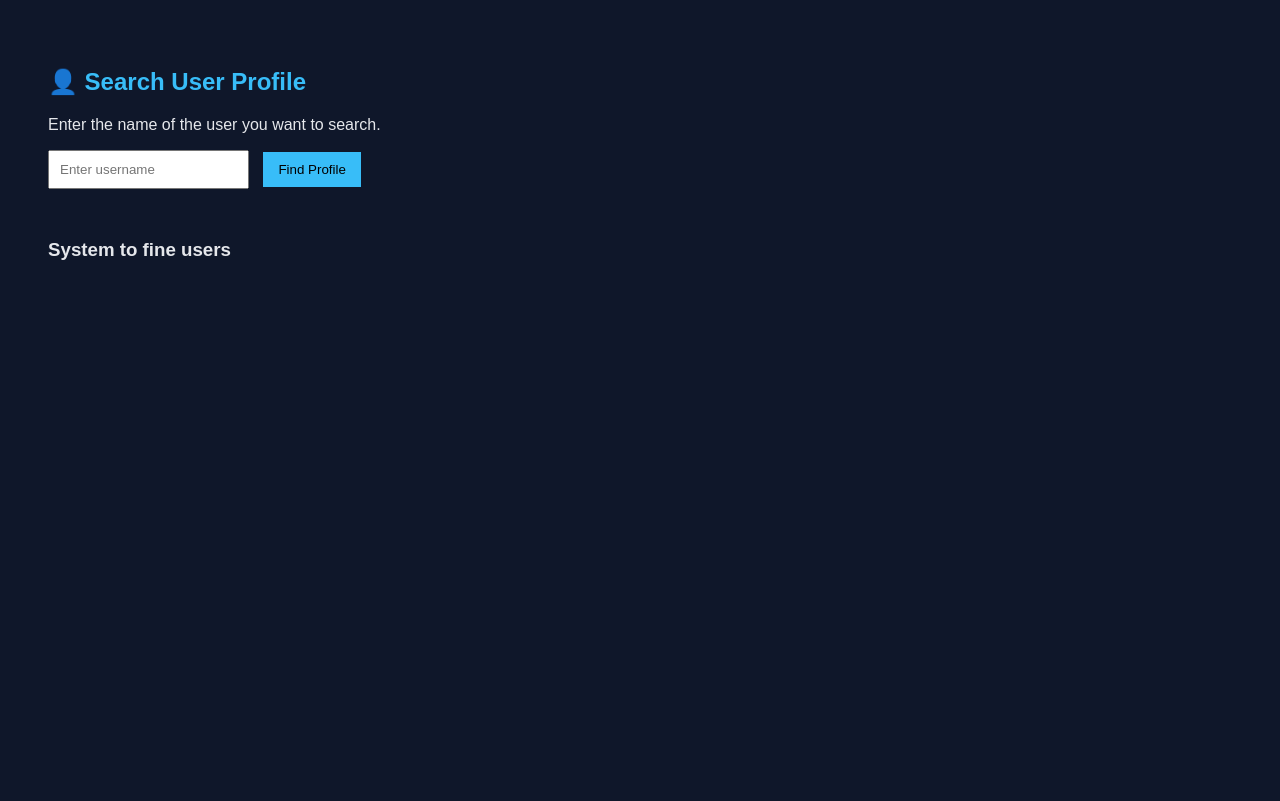
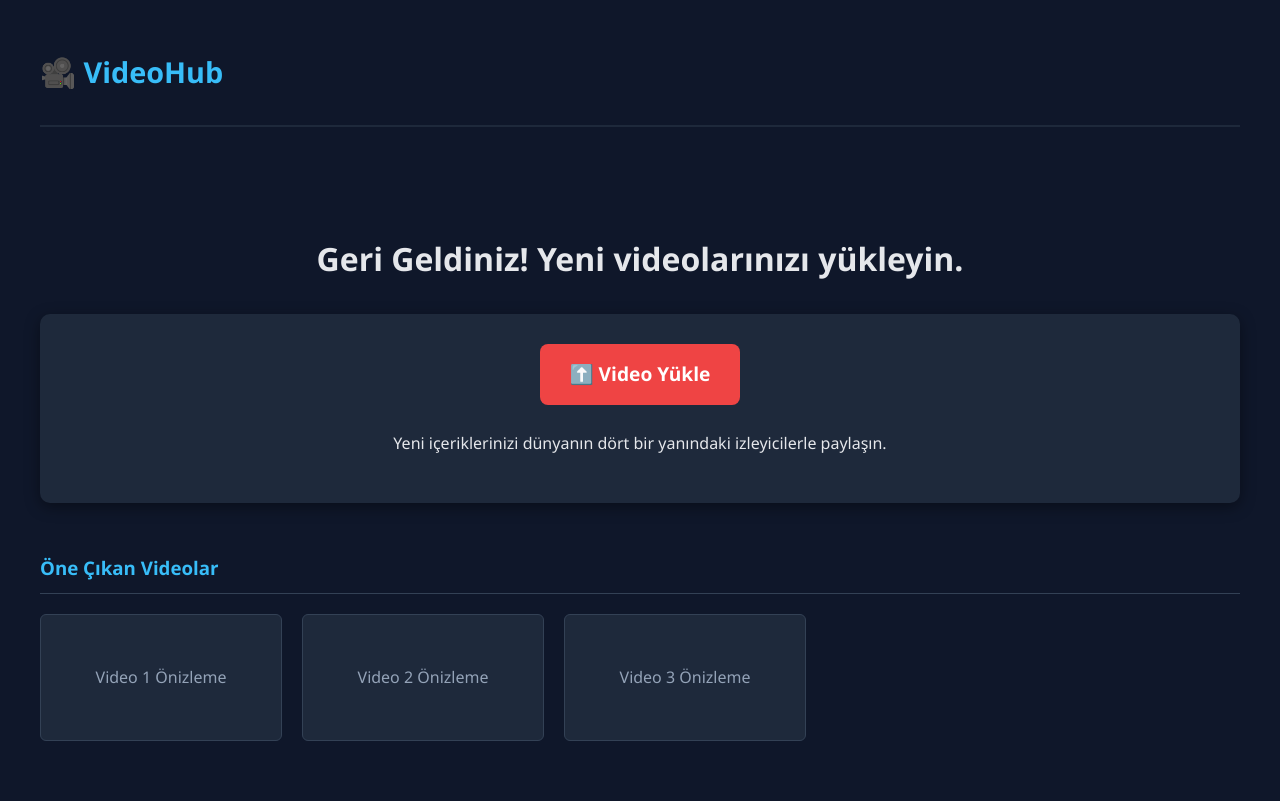
Before and after one commit to MustafaErsinSisman/Vadi-Hackhathon, a Flask app: page / in a window 1280 px wide. Before the commit the page ends 260 px from the top, so only its background shows below. Run offline with Flask 3, Linux system fonts and the light colour scheme.

Commit message:
feat: home page created

```diff
--- a/routes/auth_routes.py
+++ b/routes/auth_routes.py
@@ -1,7 +1,7 @@
 from flask import Blueprint, render_template, request, redirect, url_for
 
 USERS = {
-    "BEAR": {"username": "BEAR", "role": "Admin", "status": "Active"},
+    "YUNUS": {"username": "YUNUS", "role": "Admin", "status": "Active"},
     "ALICE": {"username": "ALICE", "role": "User", "status": "Offline"},
     "BOB": {"username": "BOB", "role": "Moderator", "status": "Active"},
 }
--- a/routes/main_routes.py
+++ b/routes/main_routes.py
@@ -4,7 +4,7 @@ main_bp = Blueprint('main', __name__)
 
 @main_bp.route("/")
 def home():
-    return render_template("home.html")
+    return render_template("index.html")
 
 @main_bp.route("/about")
 def about():
--- a/routes/user_routes.py
+++ b/routes/user_routes.py
@@ -1,5 +1,11 @@
 from flask import Blueprint, render_template
 from flask import redirect, url_for, request
+
+USERS = {
+    "YUNUS": {"username": "YUNUS", "role": "Admin", "status": "Active"},
+    "ALICE": {"username": "ALICE", "role": "User", "status": "Offline"},
+    "BOB": {"username": "BOB", "role": "Moderator", "status": "Active"},
+}
 
 user_bp = Blueprint('user', __name__)
 
--- a/static/style.css
+++ b/static/style.css
@@ -1,17 +1,116 @@
+/* Genel Stil: Koyu Tema */
 body {
-    background-color: #0f172a;
-    color: #e5e7eb;
-    font-family: Arial, sans-serif;
-    padding: 40px;
+    background-color: #0f172a; /* Koyu Mavi Arka Plan */
+    color: #e5e7eb; /* Açık Gri Metin Rengi */
+    font-family: 'Segoe UI', Tahoma, Geneva, Verdana, sans-serif;
+    margin: 0;
+    padding: 0;
+    line-height: 1.6;
 }
 
-h2 {
+.container {
+    max-width: 1200px;
+    margin: 0 auto;
+    padding: 20px;
+}
+
+/* Header ve Navigasyon */
+header {
+    display: flex;
+    justify-content: space-between;
+    align-items: center;
+    padding: 10px 0;
+    border-bottom: 2px solid #1e293b; /* Hafif bir ayırıcı */
+    margin-bottom: 40px;
+}
+
+.logo {
+    color: #38bdf8; /* Mavi vurgu */
+    font-size: 1.8em;
+    font-weight: 700;
+}
+
+nav .nav-link {
+    color: #94a3b8;
+    text-decoration: none;
+    margin-left: 20px;
+    transition: color 0.3s ease;
+}
+
+nav .nav-link:hover {
     color: #38bdf8;
 }
 
+/* Ana İçerik ve Yükleme Bölümü */
+.main-content {
+    text-align: center;
+    padding: 40px 0;
+}
+
+.welcome-message {
+    color: #e5e7eb;
+    margin-bottom: 30px;
+    font-size: 2em;
+}
+
+.upload-section {
+    background-color: #1e293b; /* Koyu kutu */
+    padding: 30px;
+    border-radius: 10px;
+    margin-bottom: 50px;
+    box-shadow: 0 4px 15px rgba(0, 0, 0, 0.4);
+}
+
+.upload-button {
+    display: inline-block;
+    padding: 15px 30px;
+    background-color: #ef4444; /* Kırmızı Yükle Butonu */
+    color: white;
+    text-decoration: none;
+    font-size: 1.2em;
+    font-weight: bold;
+    border-radius: 8px;
+    transition: background-color 0.3s ease;
+    margin-bottom: 10px;
+}
+
+.upload-button:hover {
+    background-color: #dc2626;
+}
+
+/* Öne Çıkan Videolar Bölümü */
+.featured-content h3 {
+    text-align: left;
+    color: #38bdf8;
+    border-bottom: 1px solid #334155;
+    padding-bottom: 10px;
+    margin-bottom: 20px;
+}
+
+.video-list {
+    display: flex;
+    gap: 20px;
+    justify-content: flex-start;
+}
+
+.video-item {
+    background-color: #1e293b;
+    border: 1px solid #334155;
+    padding: 50px 20px;
+    width: 200px;
+    text-align: center;
+    border-radius: 6px;
+    color: #94a3b8;
+}
+
+/* Eski CSS stillerinizden gelen Input/Button stilleri (Eğer arama formu eklerseniz kullanışlı olur) */
 input {
     padding: 10px;
     margin-right: 10px;
+    background-color: #1e293b;
+    border: 1px solid #475569;
+    color: #e5e7eb;
+    border-radius: 4px;
 }
 
 button {
@@ -19,6 +118,10 @@ button {
     background-color: #38bdf8;
     border: none;
     cursor: pointer;
+    color: #0f172a;
+    font-weight: bold;
+    border-radius: 4px;
+    transition: background-color 0.3s ease;
 }
 
 button:hover {
--- a/templates/home.html
+++ /dev/null
@@ -1,40 +0,0 @@
-<!DOCTYPE html>
-<html lang="tr">
-<head>
-    <meta charset="UTF-8">
-    <meta name="viewport" content="width=device-width, initial-scale=1.0">
-    <title>User Search Page</title>
-    <link rel="stylesheet" href="{{ url_for('static', filename='style.css') }}">
-</head>
-<body>
-
-    <header>
-        <h2 class="welcome-title">👤 Search User Profile</h2>
-        <p>Enter the name of the user you want to search.</p>
-    </header>
-
-    <div class="search-container">
-
-        <input type="text" id="usernameInput" placeholder="Enter username">
-
-        <button onclick="searchUser()">Find Profile</button>
-    </div>
-
-    <section style="margin-top: 50px;">
-        <h3>System to fine users</h3>
-    </section>
-
-    <script>
-        function searchUser() {
-            const username = document.getElementById('usernameInput').value;
-            if (username) {
-                // Flask uygulamasındaki /user/<username> route'una yönlendirme simülasyonu
-                window.location.href = `/user/${username}`;
-            } else {
-                alert("Lütfen bir kullanıcı adı giriniz.");
-            }
-        }
-    </script>
-
-</body>
-</html>
--- /dev/null
+++ b/templates/index.html
@@ -0,0 +1,38 @@
+<!DOCTYPE html>
+<html lang="tr">
+<head>
+    <meta charset="UTF-8">
+    <meta name="viewport" content="width=device-width, initial-scale=1.0">
+    <title>Video Platformu Ana Sayfa</title>
+    <link rel="stylesheet" href="{{ url_for('static', filename='style.css') }}">
+</head>
+<body>
+    <div class="container">
+        <header>
+            <h1 class="logo">🎥 VideoHub</h1>
+            <nav>
+            </nav>
+        </header>
+
+        <main class="main-content">
+            <h2 class="welcome-message">Geri Geldiniz! Yeni videolarınızı yükleyin.</h2>
+
+            <section class="upload-section">
+                <a href="{{ url_for('upload.upload_video') }}" class="upload-button">
+                    ⬆️ Video Yükle
+                </a>
+                <p>Yeni içeriklerinizi dünyanın dört bir yanındaki izleyicilerle paylaşın.</p>
+            </section>
+
+            <section class="featured-content">
+                <h3>Öne Çıkan Videolar</h3>
+                <div class="video-list">
+                    <div class="video-item">Video 1 Önizleme</div>
+                    <div class="video-item">Video 2 Önizleme</div>
+                    <div class="video-item">Video 3 Önizleme</div>
+                </div>
+            </section>
+        </main>
+    </div>
+</body>
+</html>
```
